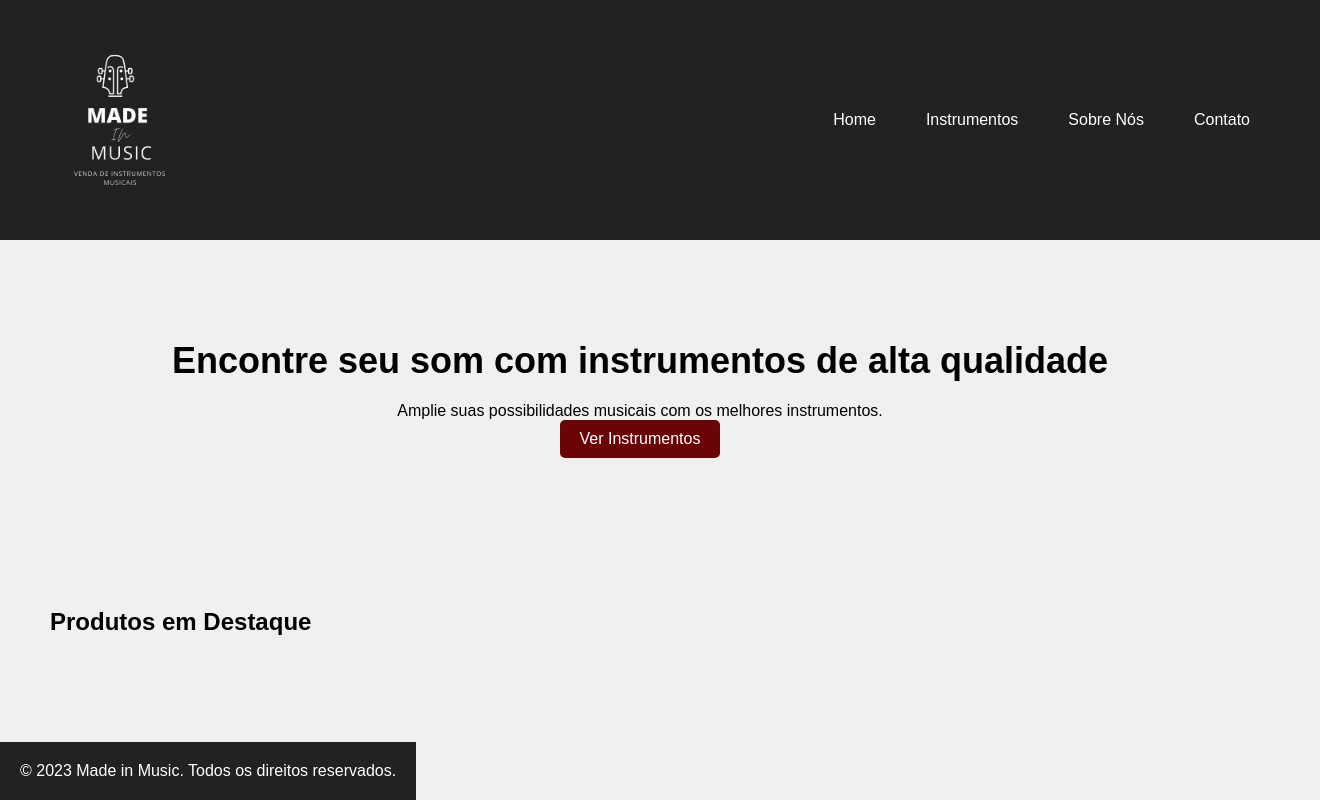
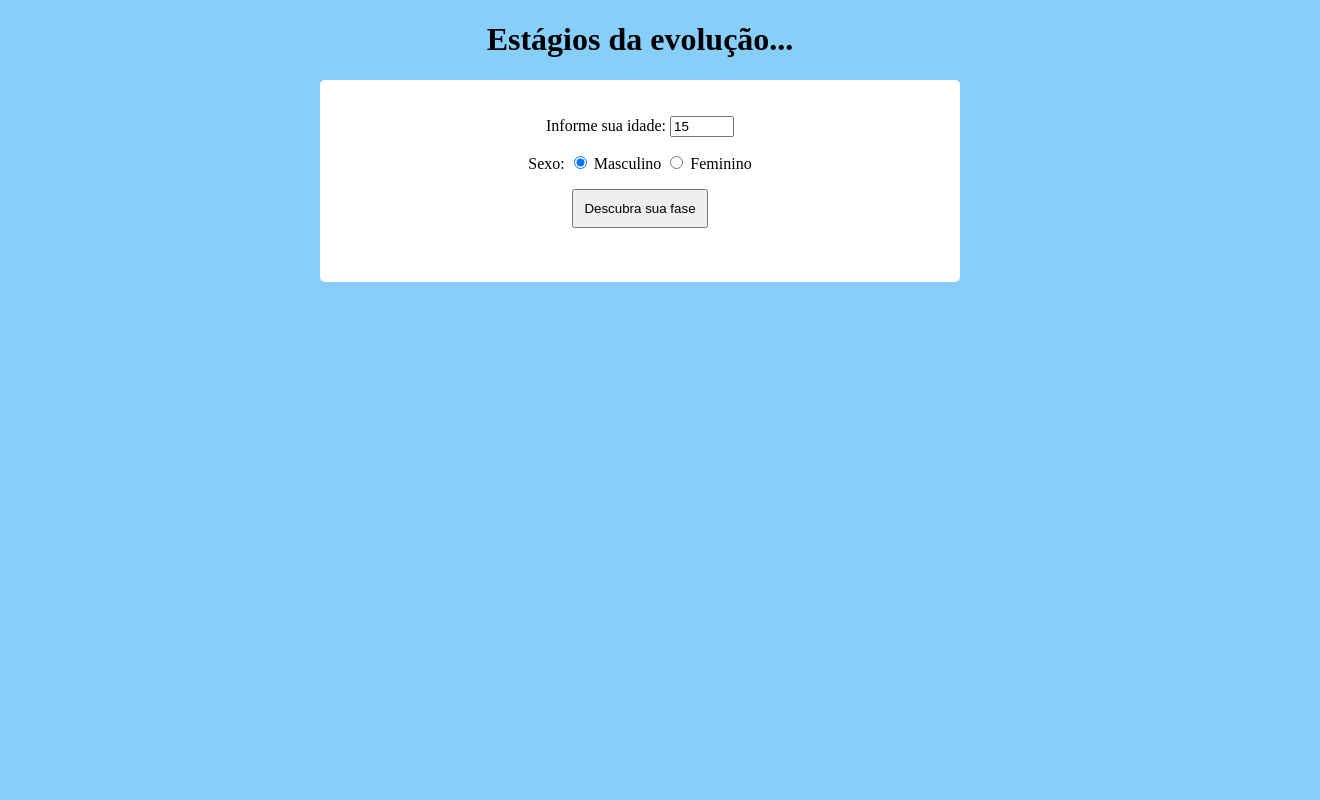
Before and after one commit to viniporfirio/viniciusporfiriocunha, a plain HTML site: page index.html in a window 1280 px wide. Shown: the whole page, 1320 px wide, since content can reach past the window. Drawn offline with Linux system fonts and the light colour scheme.

Commit message:
Add files via upload

```diff
--- a/index.html
+++ b/index.html
@@ -1,36 +1,70 @@
 <!DOCTYPE html>
-<html lang="en">
+<html lang="pt-br">
 <head>
     <meta charset="UTF-8">
     <meta name="viewport" content="width=device-width, initial-scale=1.0">
+    <title>Usando JS</title>
     <link rel="stylesheet" href="style.css">
-    <title>Made in Music - Instrumentos Musicais</title>
 </head>
 <body>
-    <header>
-        <img src="logotipo_para_professor_de_música_1_-removebg-preview.png" alt="">
-        <nav>
-            <ul>
-                <li><a href="#">Home</a></li>
-                <li><a href="#">Instrumentos</a></li>
-                <li><a href="#">Sobre Nós</a></li>
-                <li><a href="#">Contato</a></li>
-            </ul>
-        </nav>
-    </header>
+    <h1>Estágios da evolução...</h1>
     <main>
-        <section class="banner">
-            <h2>Encontre seu som com instrumentos de alta qualidade</h2>
-            <p>Amplie suas possibilidades musicais com os melhores instrumentos.</p>
-            <a href="#" class="btn">Ver Instrumentos</a>
-        </section>
-        <section class="featured-products">
-            <h2>Produtos em Destaque</h2>
-            <!-- Aqui você pode adicionar os produtos em destaque -->
-        </section>
+        <form action="">
+            <p>
+                <label for="iage">Informe sua idade:</label>
+                <input type="number" name="iage" id="iage" min="0" max="150" value="15">
+            </p>
+            <p>
+                <label for="">Sexo:</label>
+                <input type="radio" name="sex" id="sexmas" checked>
+                <label for="sexmas">Masculino</label>
+                <input type="radio" name="sex" id="sexfem">
+                <label for="sexfem">Feminino</label>
+
+            </p>
+            <p>
+                <input type="button" value="Descubra sua fase" onclick="verificar()" class="btn">
+            </p>
+            <div id="txt"></div>
+            <div>
+                <img id="imagem" src="" alt="" srcset="">
+            </div>
+        </form>
     </main>
-    <footer>
-        <p>&copy; 2023 Made in Music. Todos os direitos reservados.</p>
-    </footer>
+    <script>
+        function verificar() {
+            const age = document.getElementById("iage").value;
+            const mas = document.getElementById("sexmas");
+            const fem = document.getElementById("sexfem");
+            const txt = document.getElementById("txt");
+
+            if (age <= 17 && mas.checked) {
+                txt.innerHTML = "Você é um menino e têm " + age + " anos.";
+                imagem.src = 'imgs/pkm3.png';
+            }
+            if(age >=17 && mas.checked){
+                txt.innerHTML = "Você é um homem e têm " + age + " anos.";
+                imagem.src = 'imgs/pkm2.png';
+            }
+            if(age>=59 && mas.checked){
+                txt.innerHTML = "Você é um senhor e têm " + age + " anos.";
+                imagem.src = 'imgs/pkm1.png';
+            }
+
+            if (age <= 17 && fem.checked) {
+                txt.innerHTML = "Você é uma menina e têm " + age + " anos.";
+                imagem.src = 'imgs/pkf3.png';
+
+            }
+            if(age >=17 && fem.checked){
+                txt.innerHTML = "Você é uma mulher e têm " + age + " anos.";
+                imagem.src = 'imgs/pkf2.png';
+            }
+            if(age>=59 && fem.checked){
+                txt.innerHTML = "Você é uma senhora e têm " + age + " anos.";
+                imagem.src = 'imgs/pkf1.png';
+            }
+        }
+    </script>
 </body>
 </html>
--- a/style.css
+++ b/style.css
@@ -1,90 +1,23 @@
-/* Reset de estilos para remover margens e preenchimentos padrão */
-body, h1, h2, p, ul {
-    margin: 0;
-    padding: 0;
+@charset "UTF-8";
+body{
+    background-color: lightskyblue;
 }
-
-body {
-    font-family: Arial, sans-serif;
-    background-color: #f0f0f0;
+main{
+    background-color: white;
+    margin: auto;
+    width: 600px;
+    padding: 20px;
+    border-radius: 5px;
 }
-
-header {
-    background-color: #222;
-    color: white;
-    padding: 20px;
-    display: flex;
-    justify-content: space-between;
-    align-items: center;
-    width: 100%;
-    height: auto;
+h1{
+    text-align: center;
 }
-
-nav ul {
-    list-style: none;
-    display: flex;
+#txt{
+    text-align: center;
 }
-
-nav li {
-    margin-right: 50px;
-
+form{
+    text-align: center;
 }
-
-nav a {
-    color: white;
-    text-decoration: none;
-    transition: color 0.3s;
+.btn{
+    padding: 10px;
 }
-
-nav a:hover {
-    color: #ff9900;
-}
-
-.banner {
-    text-align: center;
-    padding: 100px 0;
-}
-
-.banner h2 {
-    font-size: 36px;
-    margin-bottom: 20px;
-}
-
-.btn {
-    display: inline-block;
-    padding: 10px 20px;
-    background-color: #6b0404;
-    color: rgb(255, 255, 255);
-    text-decoration: none;
-    border-radius: 5px;
-    transition: background-color 0.3s;
-}
-
-.btn:hover {
-    background-color: #000000;
-}
-
-.featured-products {
-    padding: 50px;
-}
-
-.featured-products h2 {
-    font-size: 24px;
-    margin-bottom: 20px;
-}
-
-footer {
-    text-align: center;
-    padding: 20px;
-    background-color: #222;
-    color: white;
-    position: fixed;
-    bottom: 0;
-}
-
-
-img{
-    border-radius: 10px;
-    width: 200px;
-    height: auto;
-}
```
Also changed, not shown: imgs/pkf1.png (added), imgs/pkf2.png (added), imgs/pkf3.png (added), imgs/pkm1.png (added), imgs/pkm2.png (added), imgs/pkm3.png (added).
